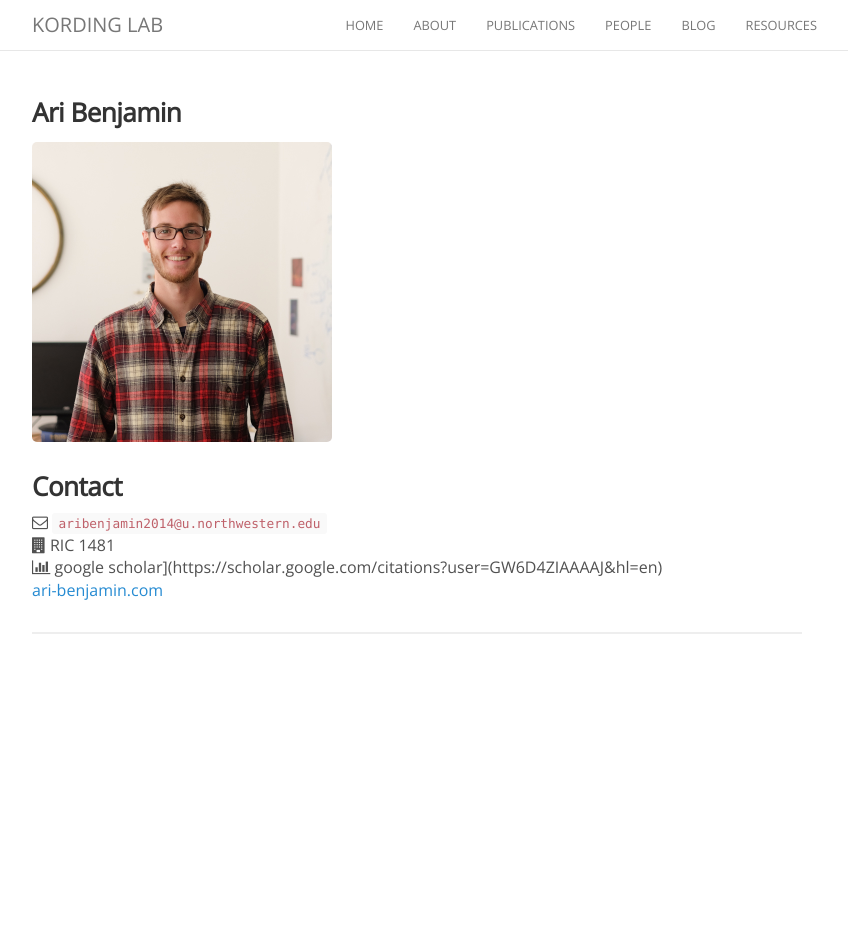
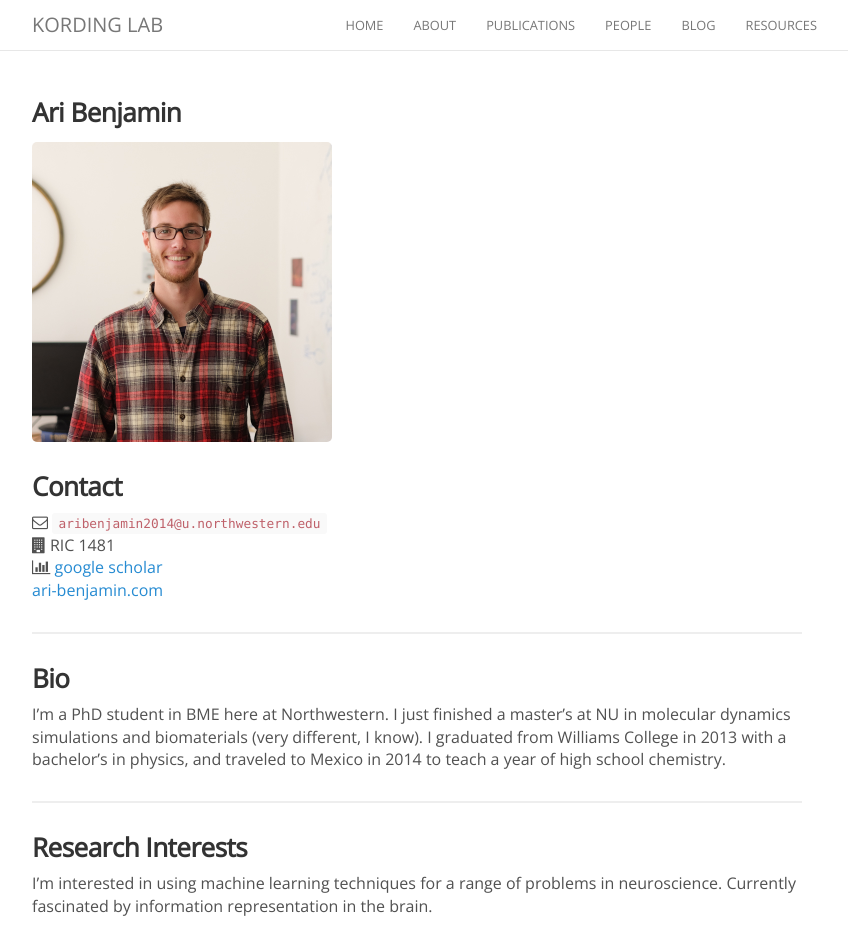
Before and after one commit to KordingLab/KordingLab.github.io, a Jekyll site: the page built from _people/ari_benjamin.md, in a window 1280 px wide and 938 px high. Shown: the whole window, without its empty margins (223-1071 px from the left). Built offline with Jekyll 4.4.1, drawn with Linux system fonts in a browser that asks for light colours; nearby versions of some CDN libraries; comment, search, counter and statistics services are not loaded.

Commit message:
Update ari_benjamin.md

```diff
--- a/_people/ari_benjamin.md
+++ b/_people/ari_benjamin.md
@@ -12,7 +12,17 @@ joined: 2016
 
 <i class="fa fa-envelope-o"></i>  `aribenjamin2014@u.northwestern.edu`<br>
 <i class="fa fa-building"></i> RIC 1481 <br>
-<i class="fa fa-bar-chart"></i> google scholar](https://scholar.google.com/citations?user=GW6D4ZIAAAAJ&hl=en) <br>
+<i class="fa fa-bar-chart"></i> [google scholar](https://scholar.google.com/citations?user=GW6D4ZIAAAAJ&hl=en) <br>
  [ari-benjamin.com](http://ari-benjamin.com)
 
 <hr>
+
+### Bio
+
+I'm a PhD student in BME here at Northwestern. I just finished a master's at NU in molecular dynamics simulations and biomaterials (very different, I know). I graduated from Williams College in 2013 with a bachelor's in physics, and traveled to Mexico in 2014 to teach a year of high school chemistry.
+
+<hr>
+
+### Research Interests
+
+I'm interested in using machine learning techniques for a range of problems in neuroscience. Currently fascinated by information representation in the brain.
```
